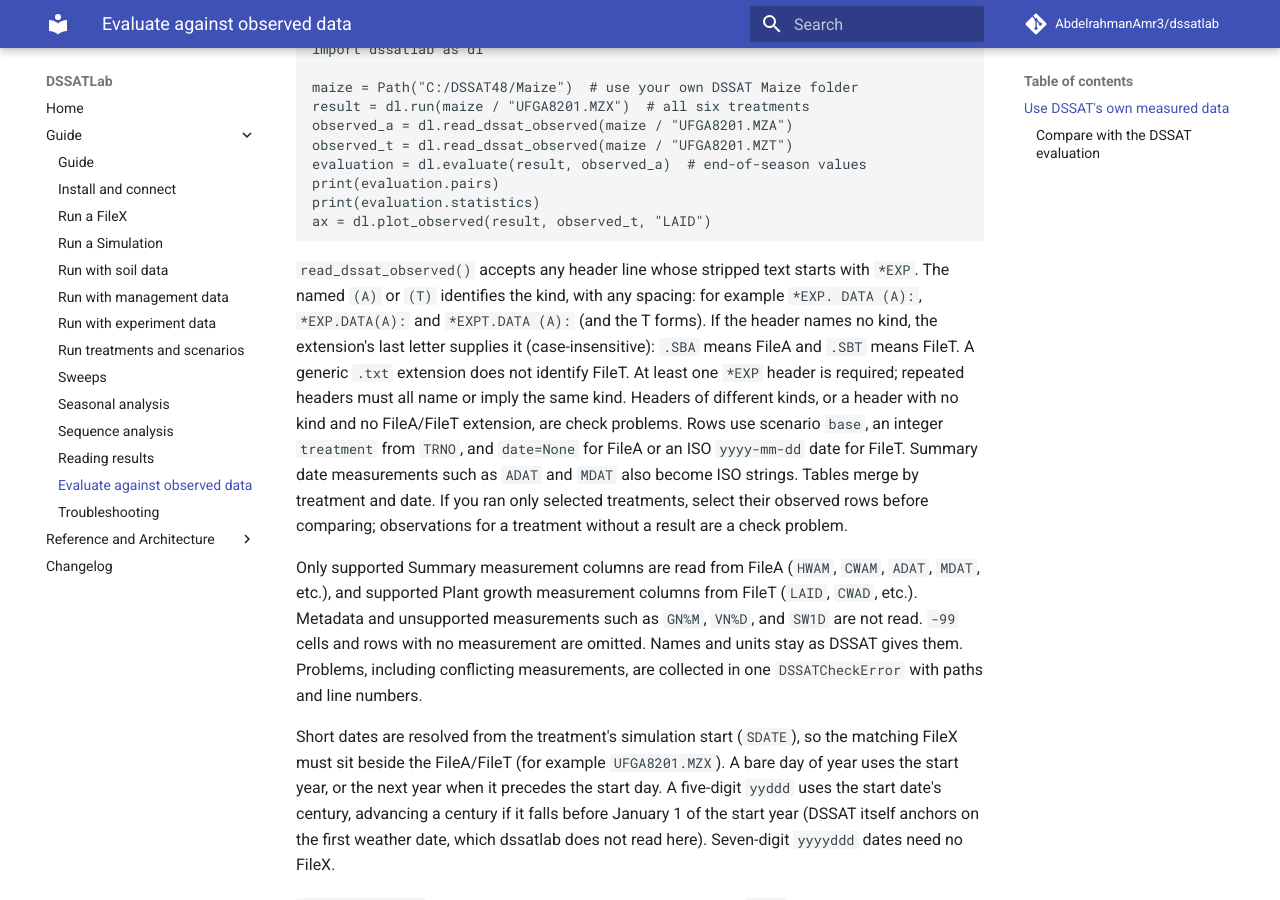
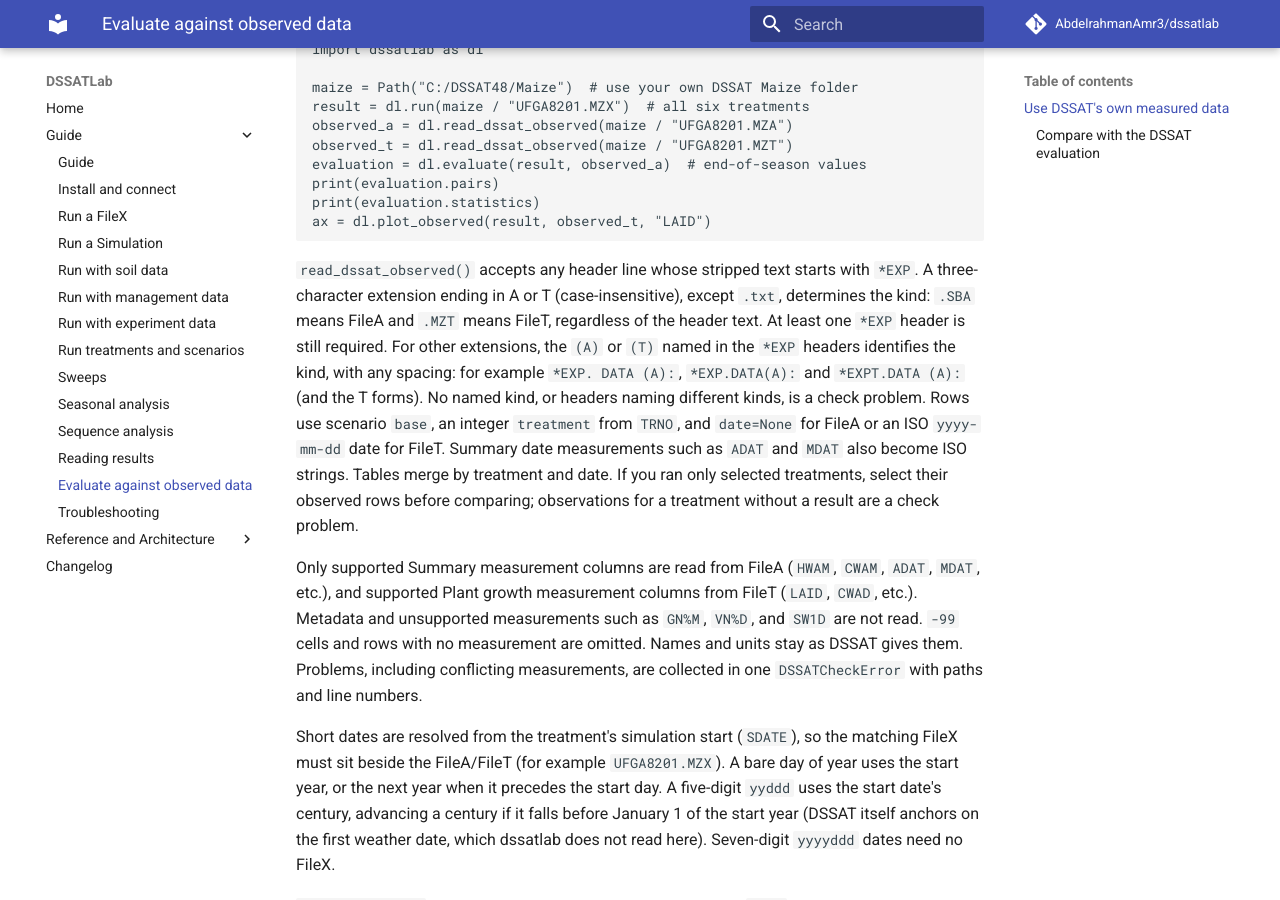
Before and after one commit to AbdelrahmanAmr3/dssatlab, an MkDocs documentation site: the page built from docs/guide/evaluate.md, in a window 1280 px wide and 900 px high, scrolled down 1732 px. Built offline with MkDocs 1.6.1 and Material for MkDocs 9.7.7, drawn with Linux system fonts in a browser that asks for light colours; comment, search, counter and statistics services are not loaded.

Commit message:
Fix v0.14.2 review findings
Reject non-ASCII soil code strings, read ordinary treatments 100+ with
the normal columns, let a FileA/FileT extension decide the kind, drop a
dead KeyError.

Co-Authored-By: Claude Opus 5.5 <noreply@anthropic.com>

````diff
--- a/docs/guide/evaluate.md
+++ b/docs/guide/evaluate.md
@@ -88,13 +88,13 @@ ax = dl.plot_observed(result, observed_t, "LAID")
 ```
 
 `read_dssat_observed()` accepts any header line whose stripped text starts with
-`*EXP`. The named `(A)` or `(T)` identifies the kind, with any spacing: for example
-`*EXP. DATA (A):`, `*EXP.DATA(A):` and `*EXPT.DATA  (A):` (and the T forms).
-If the header names no kind, the extension's last letter supplies it
-(case-insensitive): `.SBA` means FileA and `.SBT` means FileT. A generic `.txt`
-extension does not identify FileT. At least one `*EXP` header is required;
-repeated headers must all name or imply the same kind. Headers of different
-kinds, or a header with no kind and no FileA/FileT extension, are check problems.
+`*EXP`. A three-character extension ending in A or T (case-insensitive), except
+`.txt`, determines the kind: `.SBA` means FileA and `.MZT` means FileT, regardless
+of the header text. At least one `*EXP` header is still required.
+For other extensions, the `(A)` or `(T)` named in the `*EXP` headers identifies
+the kind, with any spacing: for example `*EXP. DATA (A):`, `*EXP.DATA(A):` and
+`*EXPT.DATA  (A):` (and the T forms). No named kind, or headers naming different
+kinds, is a check problem.
 Rows use scenario `base`, an integer `treatment` from `TRNO`, and `date=None`
 for FileA or an ISO `yyyy-mm-dd` date for FileT. Summary date measurements such
 as `ADAT` and `MDAT` also become ISO strings. Tables merge by treatment and date.
````
Also changed, not shown: CHANGELOG.md (+1 -1 lines), docs/adr/0018-treatment-rows-read-with-dssats-fixed-columns.md (+7 -3 lines), 8 other files.
